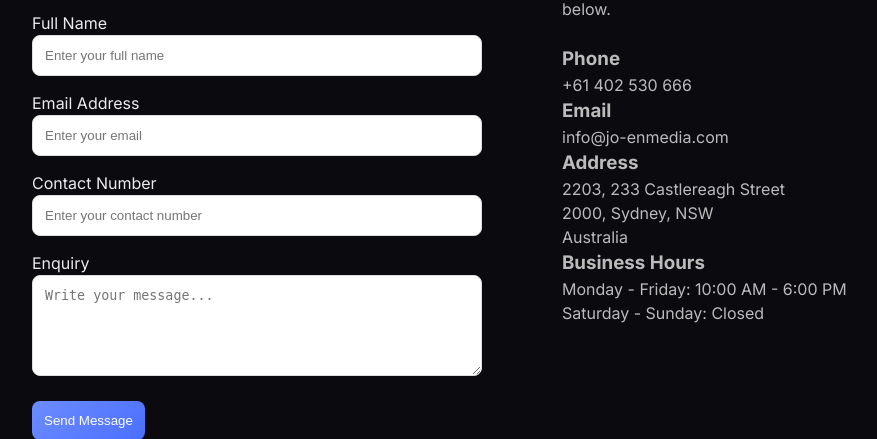
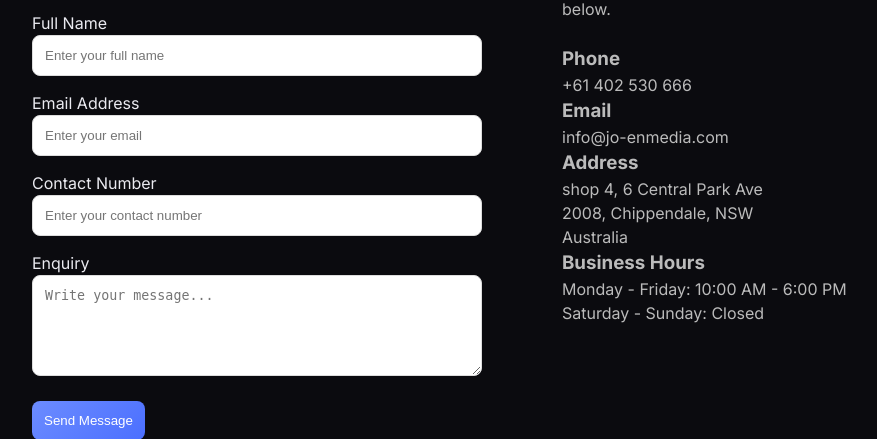
Before and after one commit to LinshanXiao/Jo-En-Media, a Flask app: page /contact in a window 1280 px wide. Shown: the part 284-723 px from the top of the page, without its empty margins (98-975 px from the left). Run offline with Flask 3, Linux system fonts and the light colour scheme.

Commit message:
fixed company's address to current one

```diff
--- a/app/templates/contact.html
+++ b/app/templates/contact.html
@@ -73,8 +73,8 @@
             <div class="info-item">
                 <h3> Address</h3>
                 <p>
-                    2203, 233 Castlereagh Street<br>
-                    2000, Sydney, NSW<br>
+                    shop 4, 6 Central Park Ave<br>
+                    2008, Chippendale, NSW<br>
                     Australia
                 </p>
             </div>
```
